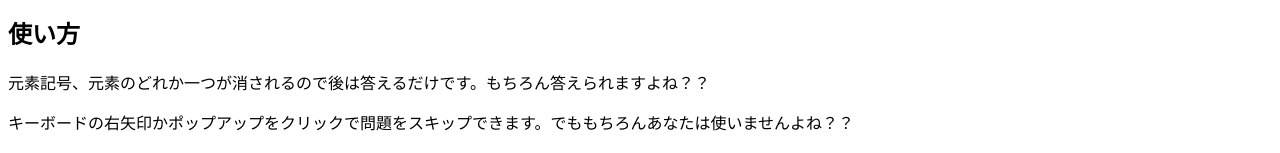
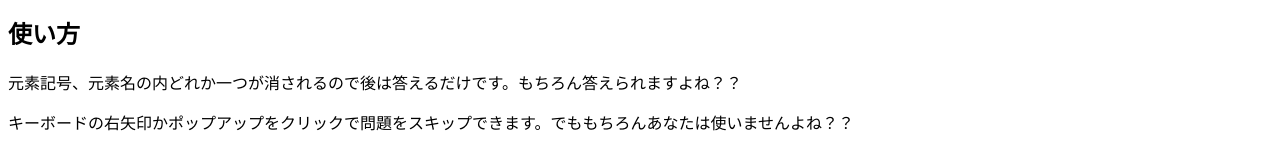
Before and after one commit to 6666dustry/cocet-flashcard, a SvelteKit app: page /elementsymbol in a window 1280 px wide. Shown: the part 1115-1268 px from the top of the page. Built offline with nearby package versions, Linux system fonts and the light colour scheme; a web font is replaced by a local one.

Commit message:
spell fix.

```diff
--- a/src/routes/elementsymbol/+page.svelte
+++ b/src/routes/elementsymbol/+page.svelte
@@ -79,7 +79,9 @@
 </table>
 <div>
 	<h2>使い方</h2>
-	<p>元素記号、元素のどれか一つが消されるので後は答えるだけです。もちろん答えられますよね？？</p>
+	<p>
+		元素記号、元素名の内どれか一つが消されるので後は答えるだけです。もちろん答えられますよね？？
+	</p>
 	<p>
 		キーボードの右矢印かポップアップをクリックで問題をスキップできます。でももちろんあなたは使いませんよね？？
 	</p>
```
